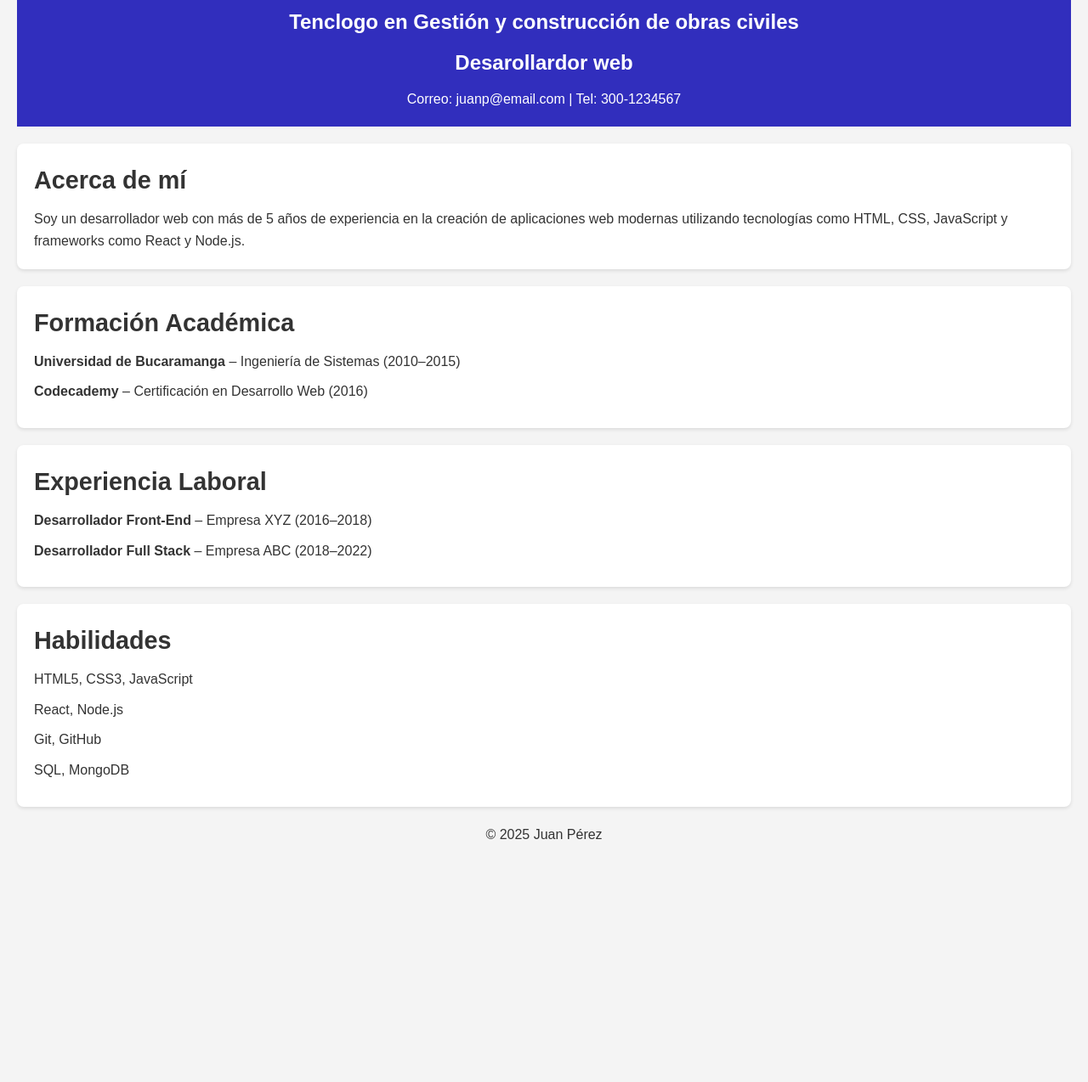
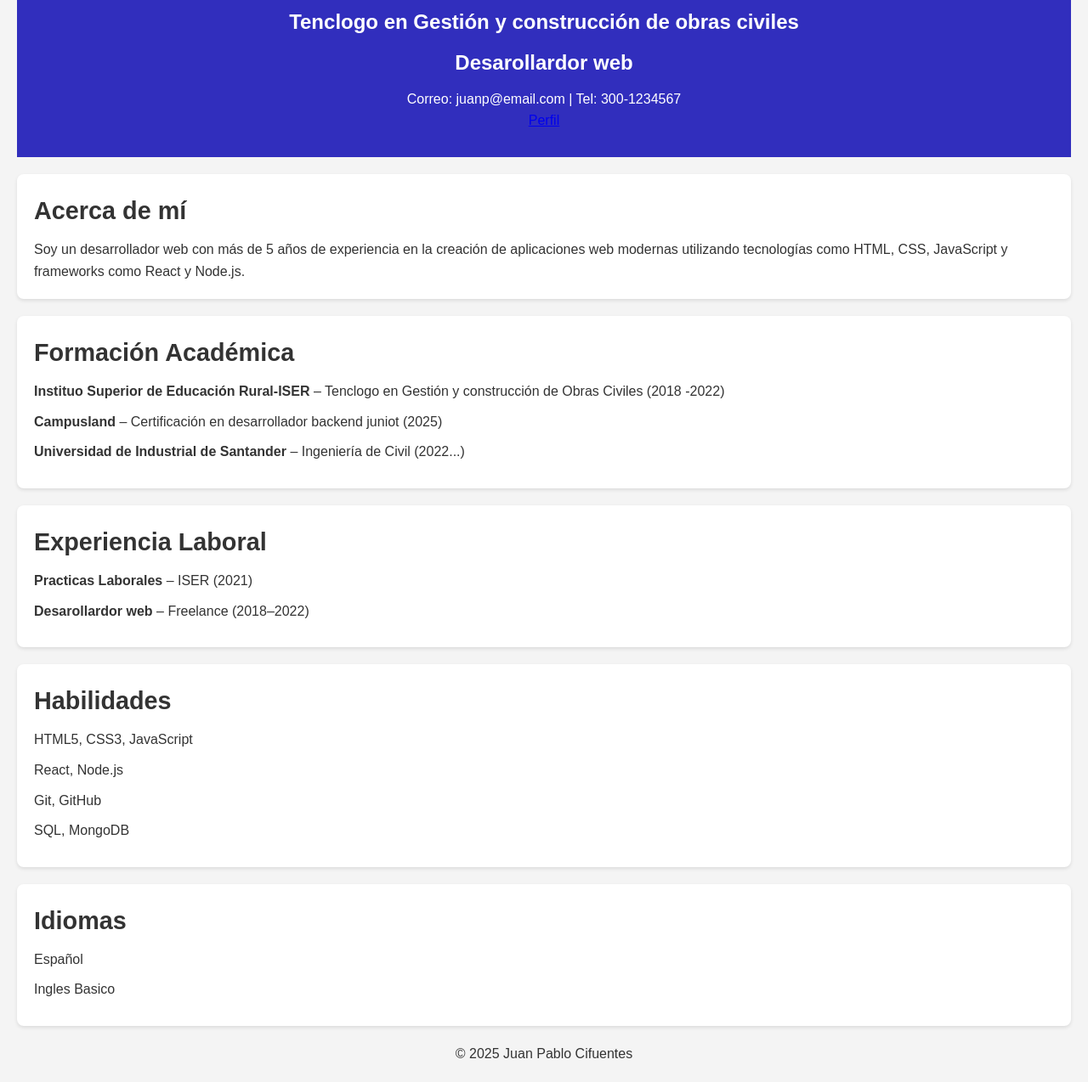
Before and after one commit to JuanpaDCS/Mi-Hoja-de-Vida-, a plain HTML site: page Index.html in a window 1280 px wide. Shown: the part 107-1381 px from the top of the page at 85% size. Before the commit the page ends 1122 px from the top, so only its background shows below. Drawn offline with Linux system fonts and the light colour scheme.

Commit message:
feat: :art: Nuevos cambios
Mas contenido y mejores en HTML

Html

```diff
--- a/Index.html
+++ b/Index.html
@@ -14,10 +14,13 @@
        <ul>  <li>  Tenclogo en Gestión y construcción de obras civiles </li>
         <li> Desarollardor web </li>
     </ul>
-
     </h2>
-
     <p>Correo: juanp@email.com | Tel: 300-1234567</p>
+    <nav>
+        <ul>
+            <li> <a href="#about"> Perfil</a></li>
+        </ul>
+    </nav>
   </header>
 
   <section id="about">
@@ -28,16 +31,17 @@
   <section id="education">
     <h2>Formación Académica</h2>
     <ul>
-      <li><strong>Universidad de Bucaramanga</strong> – Ingeniería de Sistemas (2010–2015)</li>
-      <li><strong>Codecademy</strong> – Certificación en Desarrollo Web (2016)</li>
+      <li> <strong> Instituo Superior de Educación Rural-ISER</strong> – Tenclogo en Gestión y construcción de Obras Civiles (2018 -2022)</li>
+      <li><strong>Campusland</strong> – Certificación en desarrollador backend juniot (2025)</li>
+      <li><strong>Universidad de Industrial de Santander</strong> – Ingeniería de Civil (2022...)</li>
     </ul>
   </section>
 
   <section id="experience">
     <h2>Experiencia Laboral</h2>
     <ul>
-      <li><strong>Desarrollador Front-End</strong> – Empresa XYZ (2016–2018)</li>
-      <li><strong>Desarrollador Full Stack</strong> – Empresa ABC (2018–2022)</li>
+      <li><strong>Practicas Laborales </strong> – ISER (2021)</li>
+      <li><strong> Desarollardor web</strong> – Freelance (2018–2022)</li>
     </ul>
   </section>
 
@@ -50,9 +54,16 @@
       <li>SQL, MongoDB</li>
     </ul>
   </section>
+  <section id = "Idiomas">
+  <h2>Idiomas </h2>
+  <ul>
+    <li> Español</li>
+    <li> Ingles Basico</li>
+  </ul>
+  </section>
 
   <footer>
-    <p>© 2025 Juan Pérez</p>
+    <p>© 2025 Juan Pablo Cifuentes</p>
   </footer>
 </body>
 </html>
```
